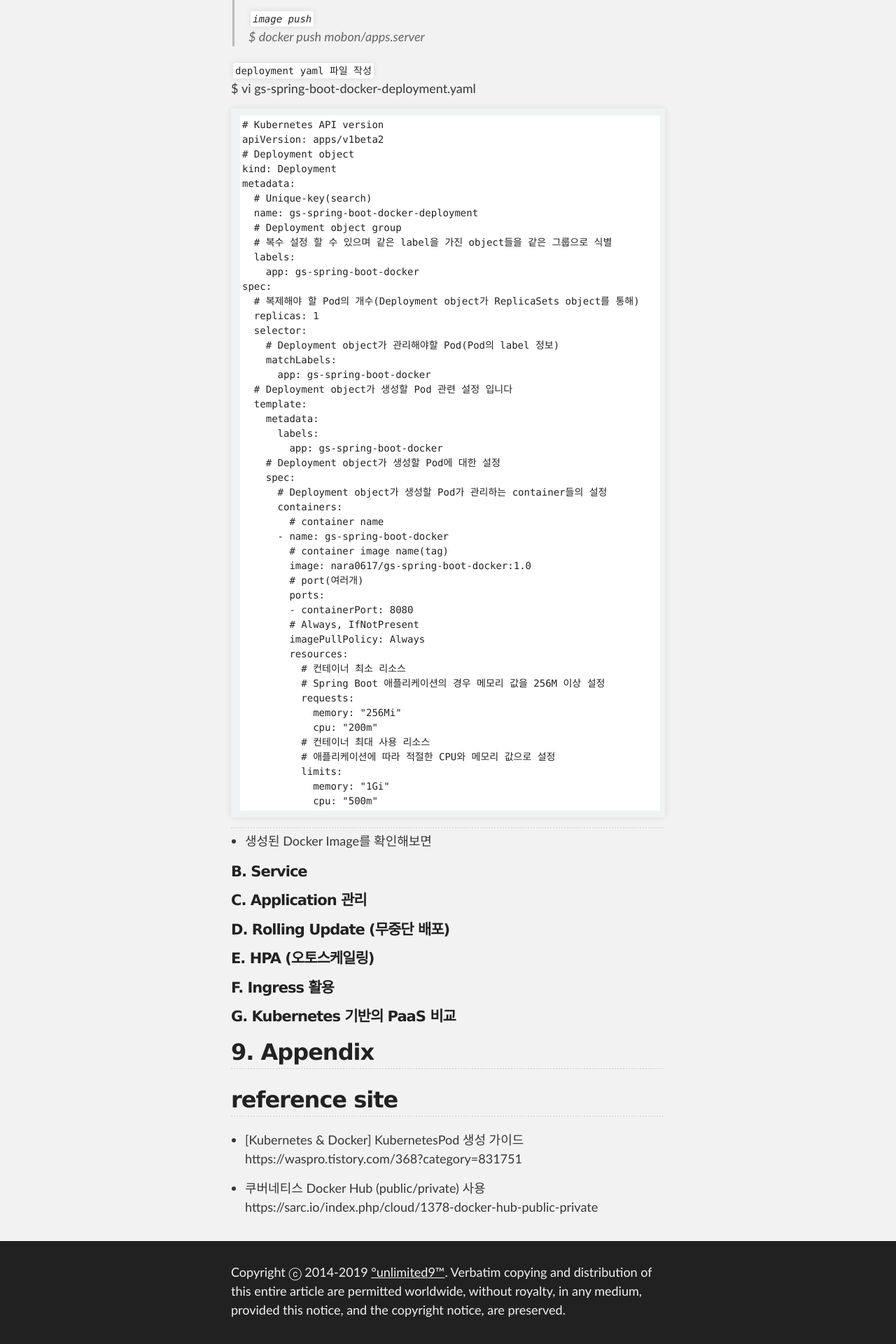
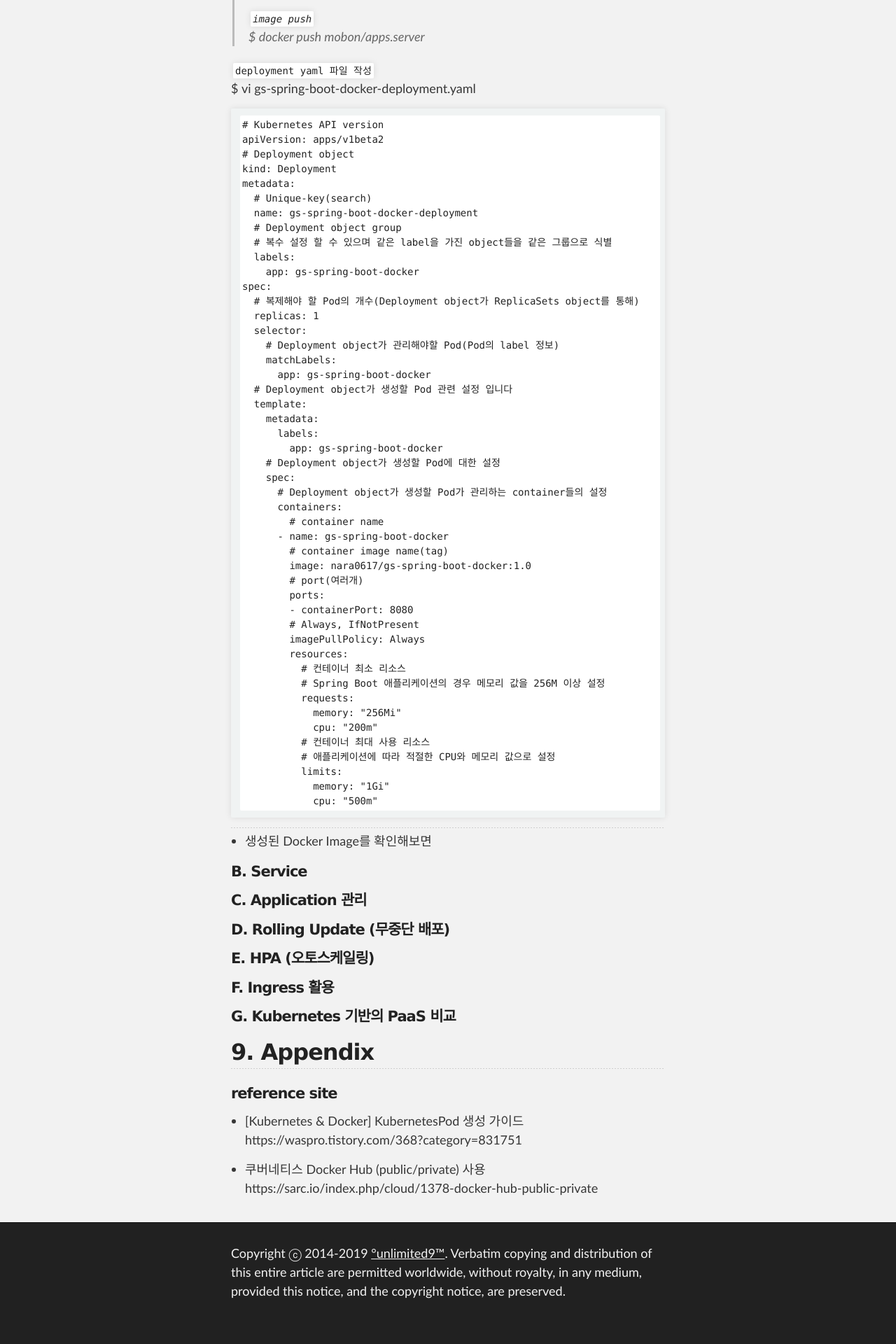
Before and after one commit to unlimited9/unlimited9.github.com, a Jekyll site: the page built from reference.notes/TA/cloud/kubernetes/administration.management.md, in a window 1280 px wide. Shown: the part 1198-3118 px from the top of the page at 70% size. Built offline with Jekyll 4.4.1, drawn with Linux system fonts in a browser that asks for light colours; our own code applies the rules of GitHub Pages for plain Markdown files; after the commit the page ends 3091 px from its top, so only the background shows below that.

```diff
--- a/reference.notes/TA/cloud/kubernetes/administration.management.md
+++ b/reference.notes/TA/cloud/kubernetes/administration.management.md
@@ -107,7 +107,7 @@ spec:
 
 ## 9. Appendix
 
-## reference site
+#### reference site
 
 * [Kubernetes & Docker] KubernetesPod  생성 가이드
 https://waspro.tistory.com/368?category=831751
```
